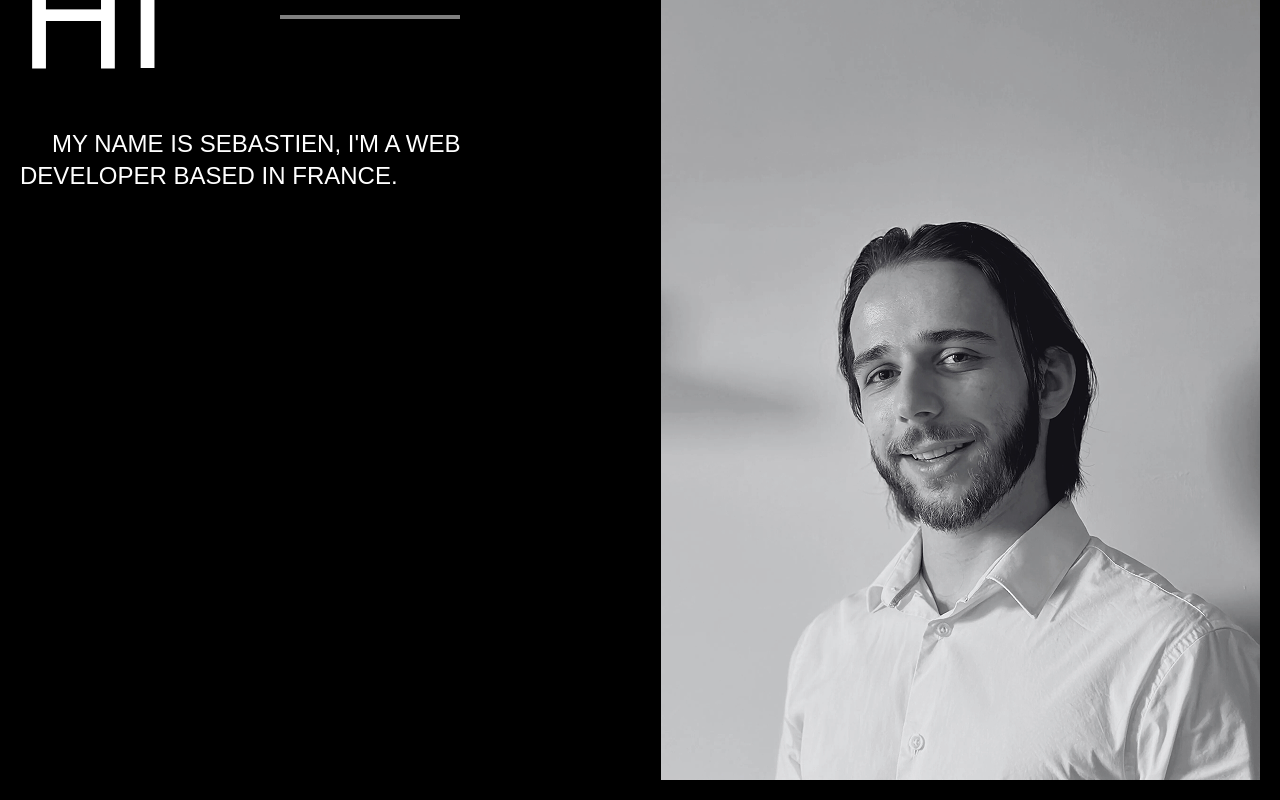
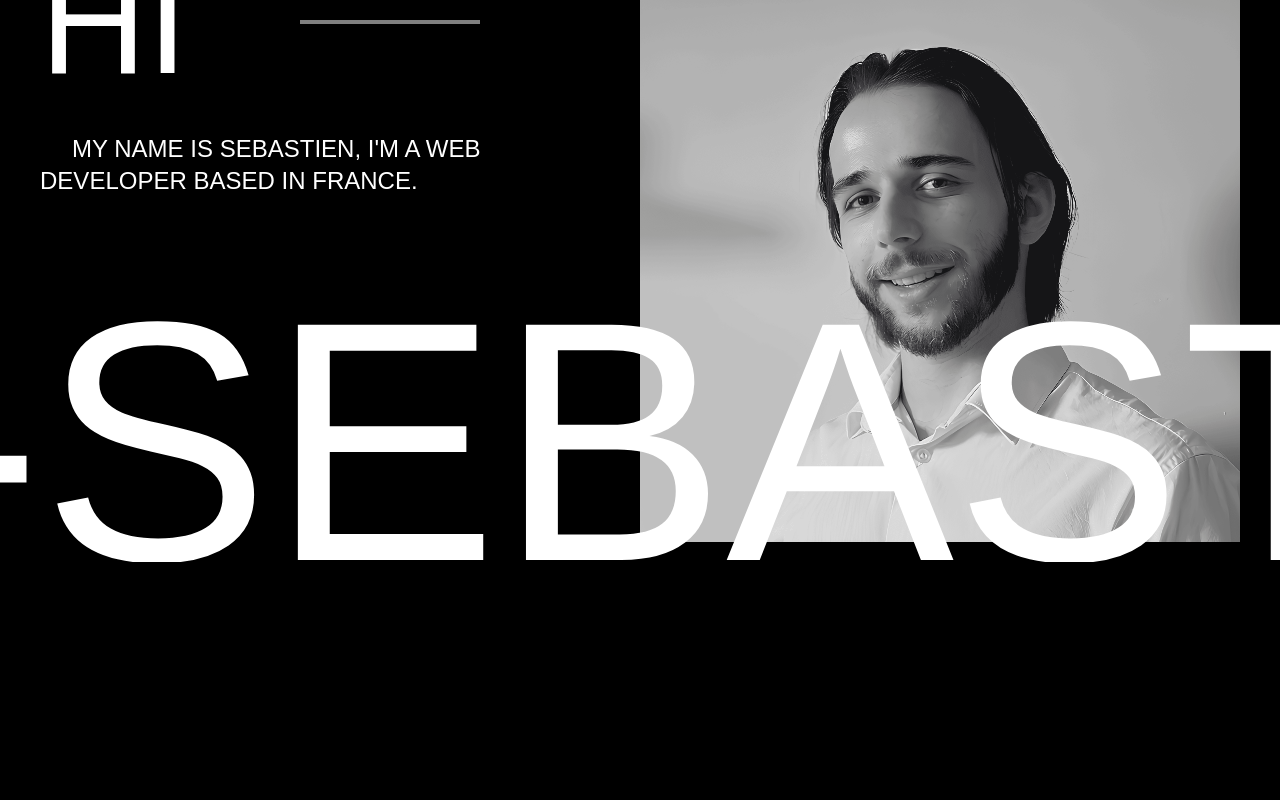
Before and after one commit to SebMZI/Sebastien-Morazzani-PortFolio, a Next.js app: page / in a window 1280 px wide. Shown: the part 1140-1940 px from the top of the page. After the commit the page ends 1702 px from the top, so only its background shows below. Built offline with nearby package versions, Linux system fonts and the light colour scheme.

Commit message:
feat(animation): add infinite moving text with scroll-triggered animation

```diff
--- a/src/components/Loader.tsx
+++ b/src/components/Loader.tsx
@@ -23,14 +23,14 @@ const Loader = ({
     >
       <motion.div
         id="loading-logo"
-        className={`w-full font-amulya text-white max-w-8xl mx-auto relative px-5 py-5 `}
+        className={`w-full font-amulya text-white max-w-8xl mx-auto relative px-10 py-5 `}
         initial={{
           top: "calc(50% - 40px)",
-          left: "calc(50% - 40px)",
+          left: "calc(50% - 80px)",
         }}
         animate={{
           top: loading ? "calc(50% - 40px)" : "0%",
-          left: loading ? "calc(50% - 40px)" : "0%",
+          left: loading ? "calc(50% - 80px)" : "0%",
         }}
         transition={{ duration: 1.5, ease: [0.65, 0, 0.35, 1] }}
       >
--- a/src/containers/home-page/AboutSection.tsx
+++ b/src/containers/home-page/AboutSection.tsx
@@ -1,14 +1,67 @@
+import { useState, useEffect } from "react";
 import Image from "next/image";
-import { motion } from "framer-motion";
+import {
+  motion,
+  useAnimationFrame,
+  useMotionValue,
+  useTransform,
+  useScroll,
+} from "framer-motion";
 
 const AboutSection = () => {
-  const heading1: string = "My name is Sebastien, I'm a web";
-  const heading2: string = "developer based in France.";
+  const heading1 = "My name is Sebastien, I'm a web";
+  const heading2 = "developer based in France.";
+  const { scrollY } = useScroll();
+
+  const [prevScrollY, setPrevScrollY] = useState(0); // to store the previous scroll position
+  const [direction, setDirection] = useState(1); // initial direction
+  const x = useMotionValue(0);
+
+  const xTranslate = useTransform(x, (value) => `${value}%`);
+
+  useEffect(() => {
+    const handleScroll = () => {
+      const currentScrollY = scrollY.get();
+      const diff = currentScrollY - prevScrollY;
+
+      if (diff > 0) {
+        setDirection(1);
+      } else if (diff < 0) {
+        setDirection(-1);
+      }
+      setPrevScrollY(currentScrollY);
+    };
+
+    const unsubscribe = scrollY.onChange(handleScroll);
+
+    return () => unsubscribe();
+  }, [scrollY, prevScrollY]);
+
+  useAnimationFrame(() => {
+    if (x.get() <= -100) {
+      x.set(0);
+    }
+    if (x.get() > 0) {
+      x.set(-100);
+    }
+    x.set(x.get() + direction * 0.04); // move based on the current direction
+  });
 
   return (
-    <section className="mt-64">
-      <div className="max-w-8xl mx-auto px-5 py-5">
-        <span className="lg:text-2xl">02/</span>
+    <section className="mt-60 overflow-hidden px-10 py-5">
+      <div className="max-w-8xl mx-auto relative">
+        <motion.span
+          initial={{ opacity: 0 }}
+          whileInView={{ opacity: 1 }}
+          transition={{
+            ease: [0.65, 0, 0.35, 1],
+            duration: 2.5,
+          }}
+          className="lg:text-2xl"
+        >
+          02/
+        </motion.span>
+
         <div className="flex justify-between mt-4 gap-6">
           <div>
             <div className="flex items-center gap-20 w-full">
@@ -48,25 +101,63 @@ const AboutSection = () => {
             <div className="lg:text-2xl indent-8">
               <h2 className="uppercase">
                 {heading1.split("").map((l, i) => (
-                  <span key={i}>{l}</span>
+                  <motion.span
+                    initial={{ opacity: 0 }}
+                    whileInView={{ opacity: 1 }}
+                    transition={{
+                      duration: 0.2,
+                      ease: "easeInOut",
+                      delay: 0.02 * i,
+                    }}
+                    key={i}
+                  >
+                    {l}
+                  </motion.span>
                 ))}
                 <br />
                 {heading2.split("").map((l, i) => (
-                  <span key={i}>{l}</span>
+                  <motion.span
+                    initial={{ opacity: 0 }}
+                    whileInView={{ opacity: 1 }}
+                    transition={{
+                      duration: 0.2,
+                      ease: "easeInOut",
+                      delay: 0.02 * i,
+                    }}
+                    key={i}
+                  >
+                    {l}
+                  </motion.span>
                 ))}
               </h2>
             </div>
           </div>
-          <div className="">
+          <div className="w-2/4 h-auto flex justify-end">
             <Image
-              src={"/sebastien-mzi.png"}
-              width={599}
-              height={874}
-              loading="lazy"
-              alt="test"
-              className=""
+              src={"/sebastien-mzi.webp"}
+              width={2396}
+              height={2520}
+              quality={80}
+              alt="Photo portrait de Sébastien Morazzani (Sébastien Morazzani-Marigny)"
             />
           </div>
+        </div>
+
+        <div className="absolute whitespace-nowrap flex z-10 -bottom-[23%]">
+          <motion.p
+            initial={{ x: "0%" }}
+            style={{ x: xTranslate }}
+            className="uppercase text-[342px]"
+          >
+            Sebastien Morazzani -
+          </motion.p>
+          <motion.p
+            initial={{ x: "0%" }}
+            style={{ x: xTranslate }}
+            className="uppercase text-[342px] absolute left-full"
+          >
+            Sebastien Morazzani -
+          </motion.p>
         </div>
       </div>
     </section>
--- a/src/containers/home-page/HeroSection.tsx
+++ b/src/containers/home-page/HeroSection.tsx
@@ -29,7 +29,7 @@ const HeroSection = () => {
 
   return (
     <section>
-      <div className="max-w-8xl mx-auto px-5 py-5">
+      <div className="max-w-8xl mx-auto px-10 py-5">
         <div className="flex justify-between items-center">
           <div className="font-amulya text-white ">
             <div className="flex gap-2">
--- a/src/styles/globals.css
+++ b/src/styles/globals.css
@@ -37,7 +37,7 @@ body {
 
 /* width */
 ::-webkit-scrollbar {
-  width: 10px;
+  width: 5px;
 }
 
 /* Track */
```
Also changed, not shown: public/sebastien-mzi.png, public/sebastien-mzi.webp (added).
